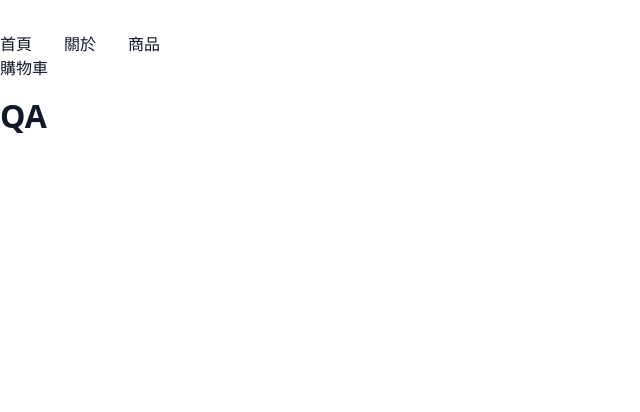
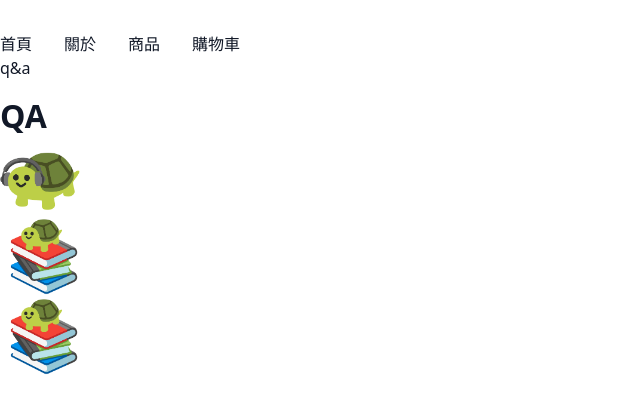
Before and after one commit to ingridkao/20251220, a Vue app: page /qa in a window 1280 px wide. Shown: the top 412 px of the page, without its empty margins (0-640 px from the left). Built offline with nearby package versions, Linux system fonts and the light colour scheme.

Commit message:
部署設定

```diff
--- a/package.json
+++ b/package.json
@@ -9,6 +9,7 @@
   "scripts": {
     "dev": "vite",
     "build": "vite build",
+    "prod": "vite build --mode prod",
     "preview": "vite preview",
     "format": "prettier --write --experimental-cli src/"
   },
--- a/src/App.vue
+++ b/src/App.vue
@@ -37,6 +37,7 @@ const updateUser = () => {
         <RouterLink to="/about">關於</RouterLink>
         <RouterLink to="/product">商品</RouterLink>
         <RouterLink to="/cart">購物車</RouterLink>
+        <RouterLink to="/qa">q&a</RouterLink>
       </nav>
     </div>
   </header>
--- a/src/views/ProductView.vue
+++ b/src/views/ProductView.vue
@@ -43,12 +43,6 @@ const search = () => {
     return item.title.includes(searchStr.value)
   })
 }
-// 圖片引用方法1 For assets
-import turtleImg1 from '@/assets/img/3.png'
-// .. 表示回到views目錄
-const parseAssetsIcon = (fileName) => {
-  return new URL(`../assets/img/${fileName}`, import.meta.url).href
-}
 
 const btnSize = ref('ingrid')
 const clickBtn1 = (value1, value2) => {
@@ -79,10 +73,8 @@ const clickBtn2 = (value1, value2) => {
           <!-- <BasicButton size="small" title="ingrid" @clickHandler="clickBtn" /> -->
         </template>
       </Card>
-      <!-- <img :src="turtleImg1" /> -->
+
       <!-- <img src="/public/img/1.png" /> -->
-      <!-- <img :src="`${baseURL}public/img/1.png`" /> -->
-      <!-- <img :src="parseAssetsIcon('3.png')" /> -->
     </SwiperSlide>
   </Swiper>
 
--- a/src/views/QAView.vue
+++ b/src/views/QAView.vue
@@ -1,5 +1,20 @@
-<script setup></script>
+<script setup>
+// 圖片引用方法1 For assets
+import turtleImg1 from '@/assets/img/3.png'
+// .. 表示回到views目錄
+const parseAssetsIcon = (fileName) => {
+  return new URL(`/src/assets/img/${fileName}`, import.meta.url).href
+}
+const baseURL = import.meta.env.BASE_URL
+</script>
 <template>
   <h1>QA</h1>
+  <img :src="`${baseURL}img/1.png`" />
+  <img :src="turtleImg1" />
+  <img :src="parseAssetsIcon('3.png')" />
 </template>
-<style lang="scss" scoped></style>
+<style lang="scss" scoped>
+img {
+  max-height: 5rem;
+}
+</style>
--- a/vite.config.js
+++ b/vite.config.js
@@ -1,11 +1,13 @@
 import { fileURLToPath, URL } from 'node:url'
-
-import { defineConfig } from 'vite'
+import { defineConfig, loadEnv } from 'vite'
 import vue from '@vitejs/plugin-vue'
 // import vueDevTools from 'vite-plugin-vue-devtools'
+// https://vite.dev/config/
 
-// https://vite.dev/config/
-export default defineConfig({
+export default defineConfig(({ mode }) => {
+  // 讀取 .env、.env.[mode]，第三個參數用 '' 才會包含非 VITE_ 前綴（你目前都 VITE_，但習慣上這樣寫）
+  const env = loadEnv(mode, process.cwd(), '')
+  return {
     plugins: [
       vue(),
       // vueDevTools(),
@@ -27,5 +29,10 @@ export default defineConfig({
     },
     // server: {
     //   port: 5555
-  // }
+    // },
+    base: env.VITE_BASE || '/',
+    build: {
+      outDir: env.VITE_OUT_DIR || 'dist',
+    },
+  }
 })
```
Also changed, not shown: 1 other file (tests, documents, lock files or other folders). Lines whose indentation alone changed are shown as unchanged.
